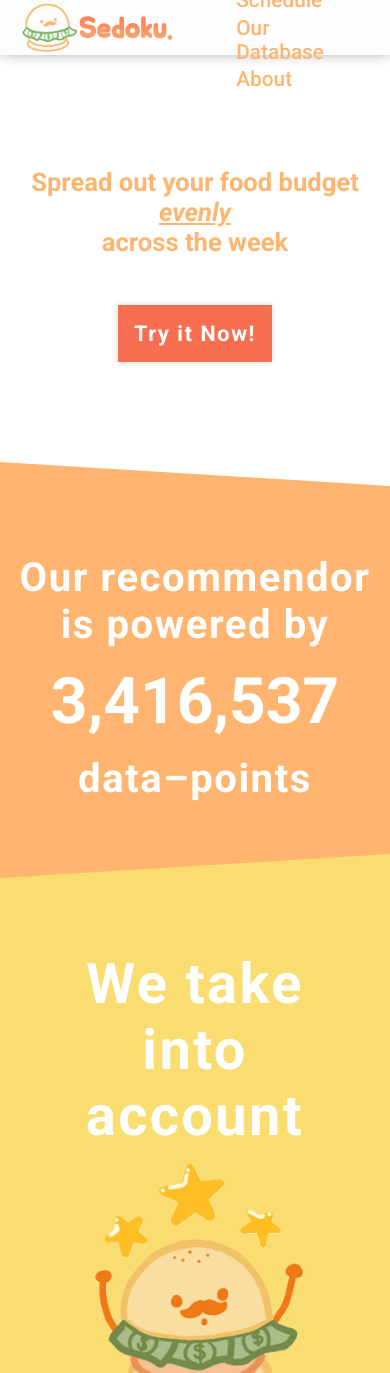
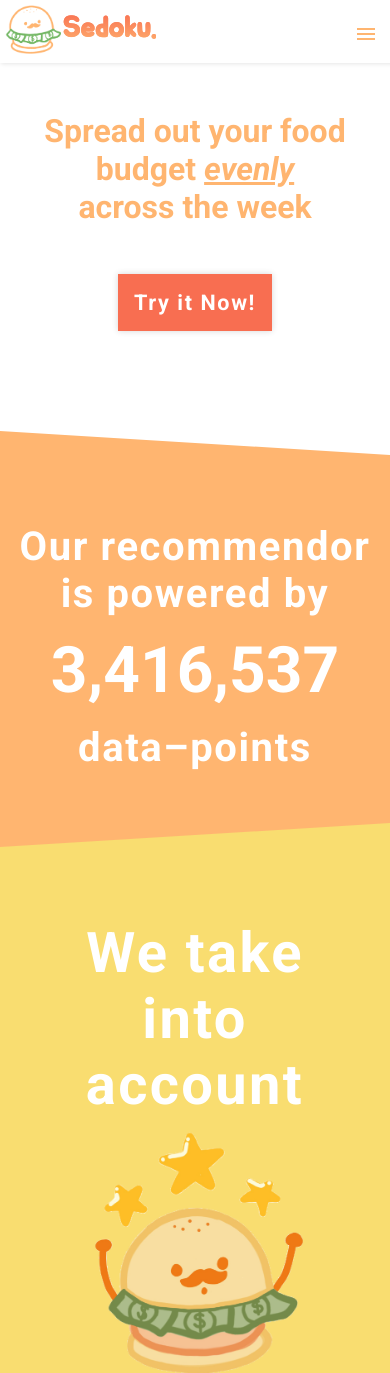
Before and after one commit to jpjacobpadilla/SedokuFood, a Flask app: page / in a window 390 px wide. Shown: the top 1373 px of the page. Run offline with Flask 2, Linux system fonts and the light colour scheme.

Commit message:
Created mobile header

```diff
--- a/static/css/main.css
+++ b/static/css/main.css
@@ -6,12 +6,12 @@
 
 body {
     margin: 0rem;
-    padding-top: 3.45rem;
+    padding: 0;
     font-family: 'Roboto', sans-serif;
 }
 
 /*Header*/
-header {
+/* header {
     display: flex;
     justify-content: space-between;
     align-items: center;
@@ -25,27 +25,6 @@ header {
     background-color: rgb(253, 253, 253);
     height: 3.45rem;
     z-index: 9999;
-}
-
-#logo-container img{
-    width: 3.5rem;
-    margin-right: .1rem;
-}
-
-#logo-container a{
-    text-decoration: none;
-    display: flex;
-    align-items: center;
-}
-
-.logo {
-    background: -webkit-linear-gradient(var(--warmred), var(--mainorange));
-    -webkit-background-clip: text;
-    -webkit-text-fill-color: transparent;
-    display: inline-block;
-    font-family: 'Jua', sans-serif;
-    font-size: 1.8rem;
-    padding-top: .3rem;
 }
 
 .header-nav {
@@ -84,6 +63,139 @@ header {
     color: var(--mainorange);
     font-weight: 500;
     font-size: 1.3rem;
+} */
+
+/* HEADER: In MS5 I designed my own header, but I decided to copy
+a template so I could easily make the menu resposnive.
+The responsive header was heavily based off of this example:
+https://codepen.io/mutedblues/pen/MmPNPG*/
+.header {
+    background-color: #fff;
+    box-shadow: 1px 1px 4px 0 rgba(0,0,0,.1);
+    position: fixed;
+    width: 100%;
+    z-index: 3;
+    top: 0px;
+    padding: .3rem .3rem 0rem .3rem;
+}
+
+.header ul {
+    margin: 0 1rem 0 .1rem;
+    padding: 0;
+    list-style: none;
+    overflow: hidden;
+    background-color: #fff;
+}
+
+.header li {
+    margin: 1rem;
+}
+
+.header li a {
+    display: block;
+    text-decoration: none;
+    color: var(--mainorange);
+    font-weight: 500;
+    font-size: 1.3rem;
+    padding: 0;
+    margin: 0;
+    text-decoration: none;
+}
+/* menu */
+
+.header .menu {
+    clear: both;
+    max-height: 0;
+    transition: max-height .2s ease-out;
+}
+
+/* menu icon */
+.header .menu-icon {
+    cursor: pointer;
+    display: inline-block;
+    float: right;
+    padding: 28px 20px;
+    position: relative;
+    user-select: none;
+}
+
+.header .menu-icon .navicon {
+    background: var(--mainorange);
+    display: block;
+    height: 2px;
+    position: relative;
+    transition: background .2s ease-out;
+    width: 18px;
+}
+
+.header .menu-icon .navicon:before,
+.header .menu-icon .navicon:after {
+    background: var(--mainorange);
+    content: '';
+    display: block;
+    height: 100%;
+    position: absolute;
+    transition: all .2s ease-out;
+    width: 100%;
+}
+
+.header .menu-icon .navicon:before {
+    top: 5px;
+}
+
+.header .menu-icon .navicon:after {
+    top: -5px;
+}
+
+/* menu btn */
+.header .menu-btn {
+    display: none;
+}
+
+.header .menu-btn:checked ~ .menu {
+    max-height: 240px;
+}
+
+.header .menu-btn:checked ~ .menu-icon .navicon {
+    background: transparent;
+}
+
+.header .menu-btn:checked ~ .menu-icon .navicon:before {
+    transform: rotate(-45deg);
+}
+
+.header .menu-btn:checked ~ .menu-icon .navicon:after {
+    transform: rotate(45deg);
+}
+
+.header .menu-btn:checked ~ .menu-icon:not(.steps) .navicon:before,
+.header .menu-btn:checked ~ .menu-icon:not(.steps) .navicon:after {
+    top: 0;
+}
+
+/*Logo for header*/
+.header .logo a h1{
+    margin: 0 auto;
+}
+
+.header .logo a img{
+    width: 3.5rem;
+    margin-right: .1rem;
+}
+
+.header .logo a{
+    text-decoration: none;
+    display: flex;
+    align-items: center;
+}
+
+.header .logo {
+    background: -webkit-linear-gradient(var(--warmred), var(--mainorange));
+    -webkit-background-clip: text;
+    -webkit-text-fill-color: transparent;
+    display: inline-block;
+    font-family: 'Jua', sans-serif;
+    font-size: 1.8rem;
 }
 
 /*Section 1*/
@@ -1103,8 +1191,8 @@ input[type=range]:focus {
     }
 
     #section1 h2 {
-        font-size: 1.6rem;
-        margin-bottom: 3rem;
+        font-size: 2rem;
+        margin: 0 .5rem 3rem .5rem;
     }
 
     #section1 {
--- a/templates/outline.html
+++ b/templates/outline.html
@@ -11,28 +11,27 @@
         <link href="https://fonts.googleapis.com/css2?family=Jua&family=Roboto:ital,wght@0,100;0,300;0,400;0,500;0,700;0,900;1,100;1,300;1,400;1,500;1,700;1,900&display=swap" rel="stylesheet">
     </head>
     <body>
-        <header>
-            <div id="logo-container">
+        <header class="header">
+            <div class="logo">
                 <a href="/">
                     <img src="{{url_for('static', filename='images/Icons/buruger-logo-orangecolor.png')}}">
                     <h1 class="logo">Sedoku.</h1>
                 </a>
             </div>
-            <nav class="header-nav">
-                <ul>
-                    <li><a href="{{url_for('dishfinder')}}">Build My Schedule</a></li>
-                    <li><a href="{{url_for('exploreourdatabase')}}">Our Database</a></li>
-                    <li><a href="{{url_for('about')}}">About</a></li>
-                </ul>
-            </nav>
 
-            <div class="phone-menu-exit" style='display: none;'><h1>&#10005;</h1></div>
-
-            <div class="phone-menu-button" style='display: none;'>
-                <div class='pmb-p1'></div>
-                <div class='pmb-p2'></div>
-                <div class='pmb-p3'></div>
-            </div>
+            <input class="menu-btn" type="checkbox" id="menu-btn" />
+            <label class="menu-icon" for="menu-btn"><span class="navicon"></span></label>
+            <ul class="menu">
+                <li>
+                        <a class="header-nav-a" href="{{url_for('dishfinder')}}">Build My Schedule</a>
+                </li>
+                <li>
+                        <a class="header-nav-a" href="{{url_for('exploreourdatabase')}}">Our Database</a>
+                </li>
+                <li>
+                        <a class="header-nav-a" href="{{url_for('about')}}">About</a>
+                </li>
+            </ul>
         </header>
 
         {% block content%}{% endblock %}
```
Also changed, not shown: other parts of static/css/main.css (+53 -29 lines).
